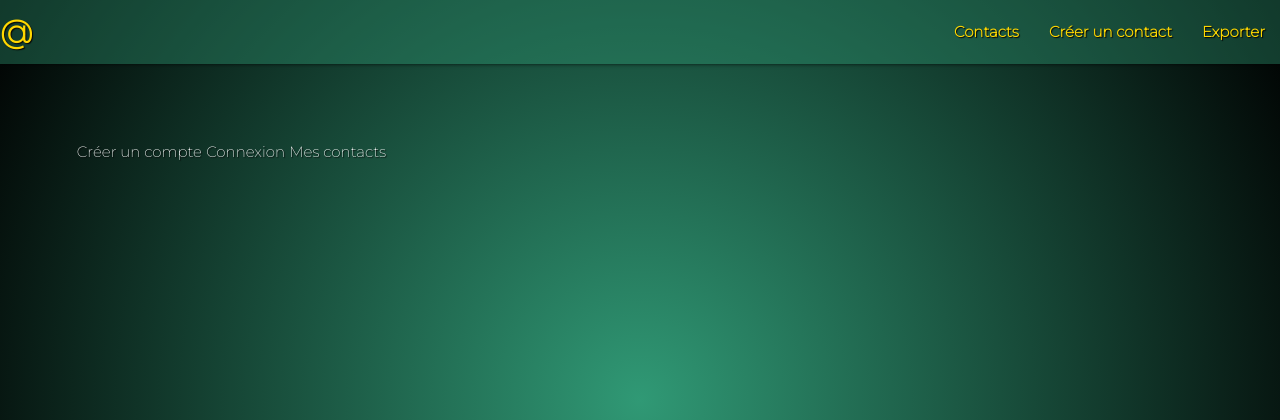
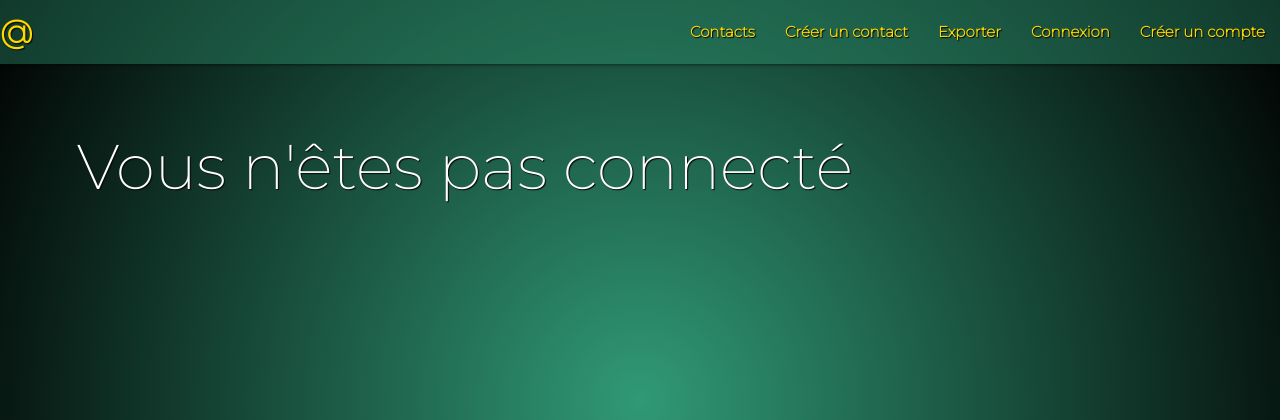
Before and after one commit to pierreyvesdonze/mycontacts, a Symfony app: template templates/main/index.html.twig in a window 1280 px wide. Shown: the top 420 px of the page. Run offline with Twig, Linux system fonts and the light colour scheme; the template is opened without the code that fills it, so the values that code supplies are empty; some libraries are stand-ins or nearby versions.

Commit message:
secure homepage title

```diff
--- a/public/contacts.csv
+++ b/public/contacts.csv
@@ -1 +1 @@
-Theophile50@hotmail.fr
+sarahconor@terminator.io,55445544444@gmail.com,tagueule@magueule.sagueule,jacquoperro@perro.com
--- a/src/Form/CategoryType.php
+++ b/src/Form/CategoryType.php
@@ -24,7 +24,8 @@ class CategoryType extends AbstractType
                     'connaissance' => 'connaissance',
                     'fournisseur' => 'fournisseur',
                     'client' => 'client',
-                    'santé' => 'santé'
+                    'santé' => 'santé',
+                    'autre' => 'autre'
                 ]
             ])
             ->add('submit', SubmitType::class, [
--- a/templates/contacts/contact.html.twig
+++ b/templates/contacts/contact.html.twig
@@ -35,8 +35,8 @@
                 </ul>
             </div>
             <div class="card-action">
-                <a href="{{ path('contact_edit', {'id':contact.id}) }}"><i class="material-icons">edit</i></a>
-                <a href="{{ path('contact_delete', {'id':contact.id}) }}" onclick="return confirm('Êtes-vous sûr de vouloir supprimer ce contact ?');"><i class="material-icons">delete</i></a>
+                <a href="{{ path('contact_edit', {'id':contact.id}) }}"><i class="medium material-icons">edit</i></a>
+                <a href="{{ path('contact_delete', {'id':contact.id}) }}" onclick="return confirm('Êtes-vous sûr de vouloir supprimer ce contact ?');"><i class="medium material-icons">delete</i></a>
             </div>
         </div>
     </div>
--- a/templates/contacts/index.html.twig
+++ b/templates/contacts/index.html.twig
@@ -19,6 +19,8 @@
     </div>
 </div>
 
+<br />
+
 {% if contacts %}
 <div class="scroll-div">
     <table>
@@ -26,7 +28,7 @@
             <tr>
                 <th>Nom</th>
                 <th>Prénom</th>
-                <th>Voir le contact</th>
+                <th>Voir</th>
             </tr>
         </thead>
         <tbody>
--- a/templates/main/index.html.twig
+++ b/templates/main/index.html.twig
@@ -3,7 +3,11 @@
 {% block title %}Accueil{% endblock %}
 
 {% block body %}
-    <a href="{{ path('register') }}">Créer un compte</a>
-    <a href="{{ path('login') }}">Connexion</a>
-    <a href="{{ path('contacts') }}">Mes contacts</a>
+{% if app.user %}
+    <h1>Vous êtes connecté en tant que {{ app.user.email }}</h1>
+    {% else %}
+    <h1>Vous n'êtes pas connecté</h1>
+
+{% endif %}
+
 {% endblock %}
--- a/templates/nav/nav.html.twig
+++ b/templates/nav/nav.html.twig
@@ -1,12 +1,19 @@
 <div class="navbar-fixed">
     <nav>
         <div class="nav-wrapper navbar ">
-            <a href="#!" class="brand-logo">@</a>
+            <a href="{{ path('main') }}" class="brand-logo">@</a>
             <a href="#" data-target="mobile-demo" class="sidenav-trigger"><i class="material-icons">menu</i></a>
             <ul class="right hide-on-med-and-down">
                 <li><a href="{{ path('contacts') }}" class="navlink">Contacts</a></li>
                 <li><a href="{{ path('contact_create') }}" class="navlink">Créer un contact</a></li>
                 <li><a href="{{ path('contacts_export') }}" class="navlink">Exporter</a></li>
+                {% if app.user %}
+                <li><a href="{{ path('logout') }}" class="navlink">Déconnexion</a></li>
+                {% else %}
+                    <li><a href="{{ path('login') }}" class="navlink">Connexion</a></li>
+                    <li><a href="{{ path('register') }}" class="navlink">Créer un compte</a></li>
+                {% endif %}
+
             </ul>
         </div>
     </nav>
--- a/templates/registration/register.html.twig
+++ b/templates/registration/register.html.twig
@@ -10,7 +10,6 @@
         {{ form_row(registrationForm.plainPassword, {
             label: 'Password'
         }) }}
-        {{ form_row(registrationForm.agreeTerms) }}
 
         <button type="submit" class="btn">Register</button>
     {{ form_end(registrationForm) }}
```
Also changed, not shown: src/Controller/ContactsController.php (+5 -2 lines), src/Controller/SecurityController.php (+4 -4 lines), src/Form/RegistrationFormType.php (+1 -10 lines), public/assets/css/style.css, public/assets/css/style.scss, 1 other file.
